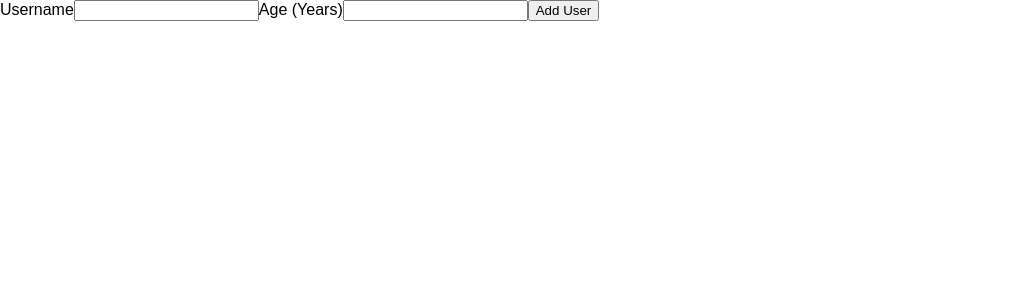
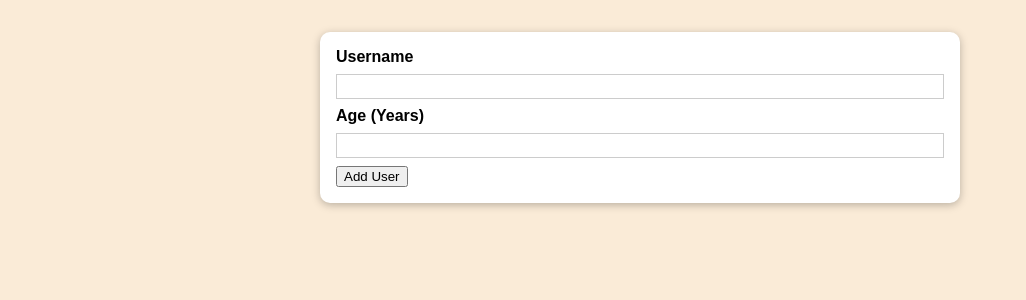
Before and after one commit to matteobu/react-2022, a React (Create React App) app in the folder Complete Project React/: page / in a window 1280 px wide. Shown: the top 300 px of the page, without its empty margins (0-1026 px from the left). Built offline with nearby package versions, Linux system fonts and the light colour scheme.

Commit message:
adding re-usable card component

```diff
--- /dev/null
+++ b/Complete Project React/src/Components/UI/Card.js
@@ -0,0 +1,12 @@
+import React from "react";
+import classes from "./Card.module.css";
+
+const Card = (props) => {
+    return (
+        <div className={`${classes.card} ${props.className}`}>
+            {props.children}
+        </div>
+    );
+};
+
+export default Card;
--- /dev/null
+++ b/Complete Project React/src/Components/UI/Card.module.css
@@ -0,0 +1,5 @@
+.card {
+    background-color: white;
+    box-shadow: 0 2px 8px rgba(0, 0, 0, 0.26);
+    border-radius: 10px ;
+}
--- a/Complete Project React/src/Components/Users/AddUser.js
+++ b/Complete Project React/src/Components/Users/AddUser.js
@@ -1,10 +1,13 @@
 import React from "react";
+import Card from "../UI/Card";
+import classes from "./AddUser.module.css";
 
 const AddUser = () => {
     const addUserHandler = (e) => {
         e.preventDefault();
     };
     return (
+        <Card className={classes.input}>
             <form onSubmit={addUserHandler}>
                 <label htmlFor="username">Username</label>
                 <input id="username" type="text"></input>
@@ -12,6 +15,7 @@
                 <input id="age" type="number"></input>
                 <button type="submit">Add User</button>
             </form>
+        </Card>
     );
 };
 
--- /dev/null
+++ b/Complete Project React/src/Components/Users/AddUser.module.css
@@ -0,0 +1,26 @@
+.input {
+    margin: 2rem auto;
+    padding: 1rem;
+    width: 90%;
+    max-width: 40rem;
+}
+
+.input label {
+    display: block;
+    font-weight: bold;
+    margin-bottom: 0.5rem;
+}
+
+.input input {
+    font: inherit;
+    display: block;
+    width: 100%;
+    border: 1px solid #ccc;
+    padding: 0.15rem;
+    margin-bottom: 0.5rem;
+}
+
+.input input:focus {
+    outline: none;
+    border-color: #4f005f;
+}
--- a/Complete Project React/src/index.css
+++ b/Complete Project React/src/index.css
@@ -8,4 +8,5 @@
 
 body {
   margin: 0;
+  background-color: antiquewhite;
 }
```
Lines whose indentation alone changed are shown as unchanged.
